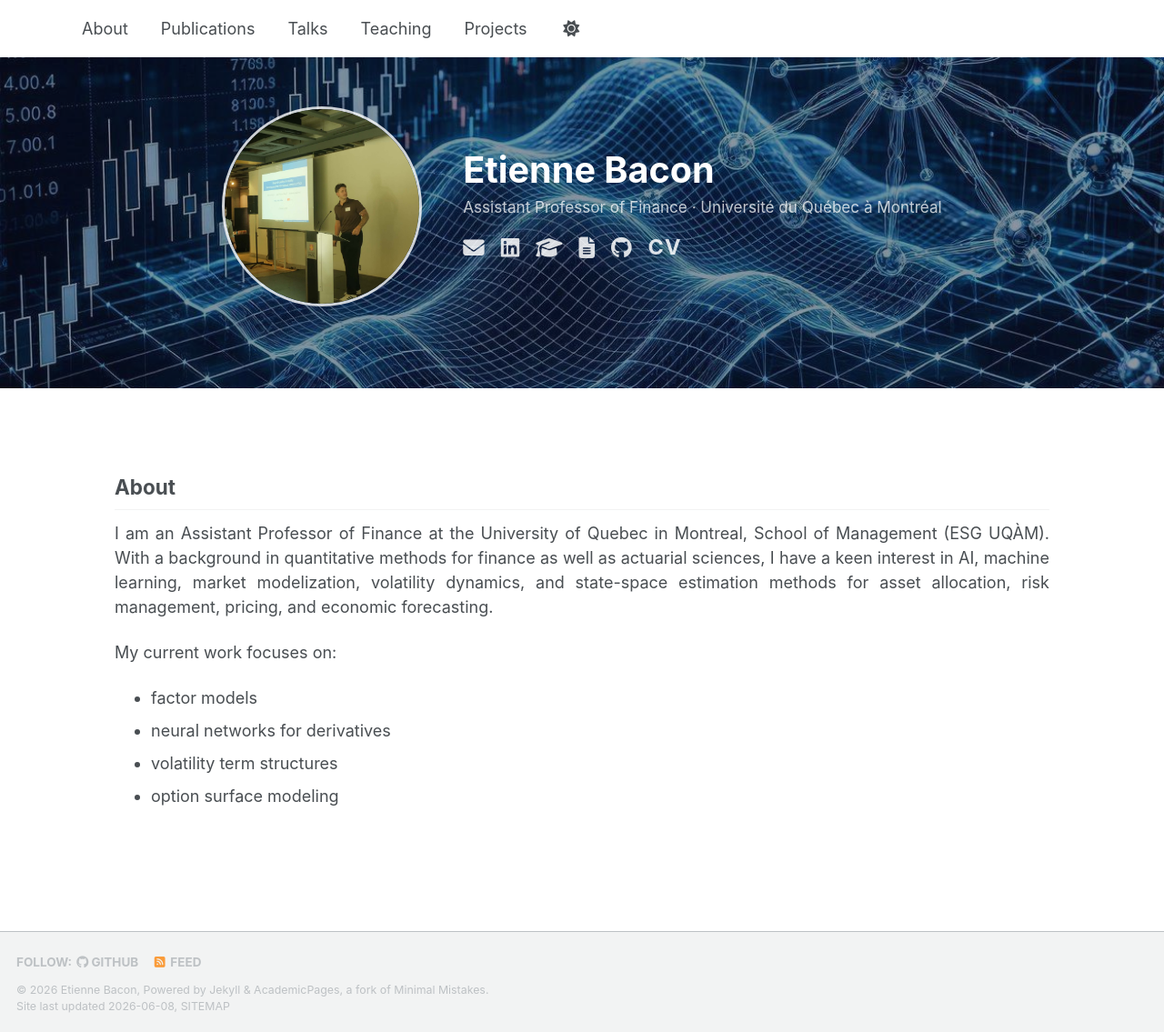
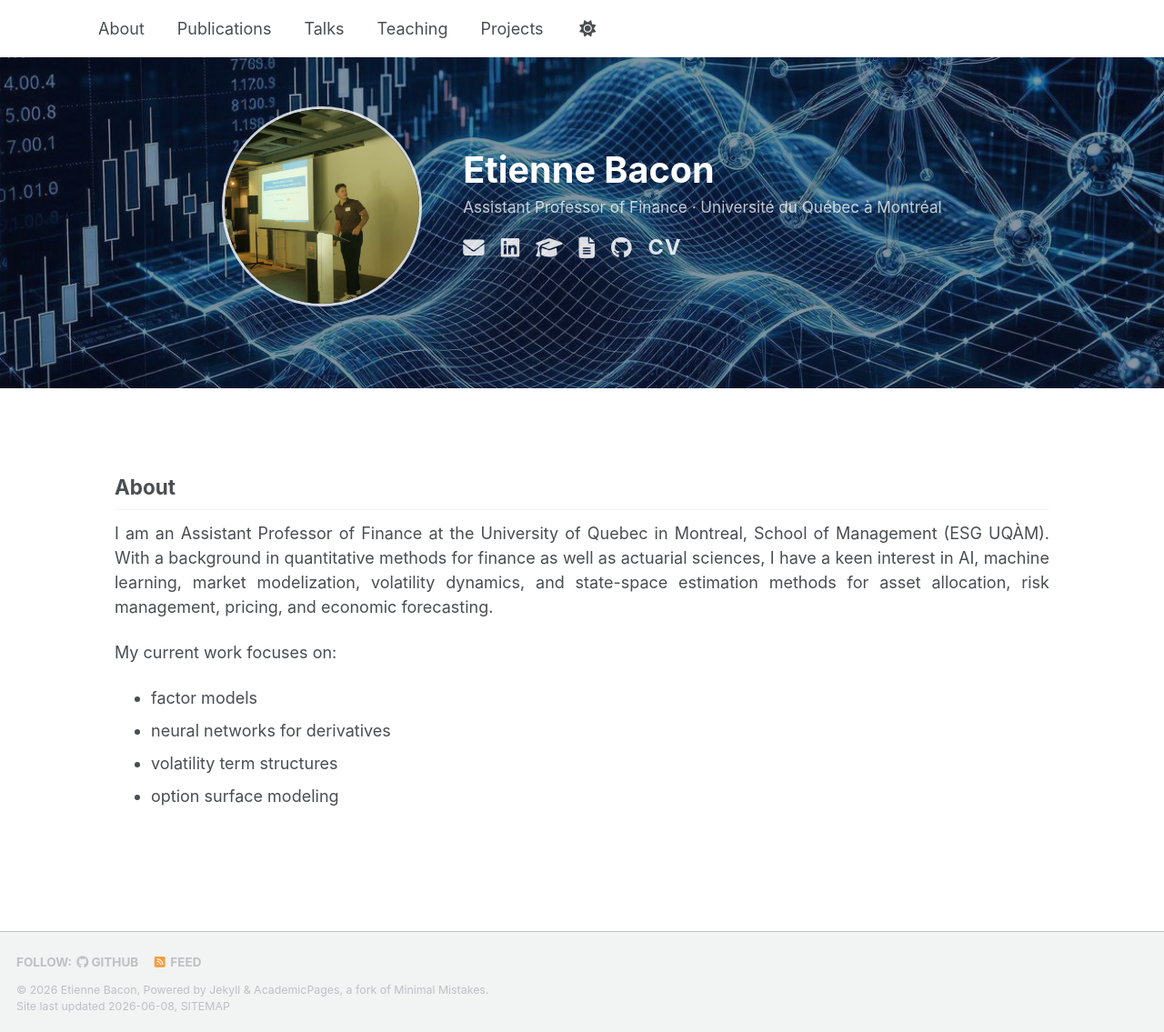
Before and after one commit to EtienneBacon/EtienneBacon.github.io, a Jekyll site: the page built from _pages/about.md, in a window 1280 px wide and 1135 px high. Shown: the whole window at 91% size. Built offline with Jekyll 4.4.1, drawn with Linux system fonts in a browser that asks for light colours; a script bundle is joined from its source files by our own code; library files that are not in the unit come from our copies.

Commit message:
Update _masthead.scss

```diff
--- a/_sass/layout/_masthead.scss
+++ b/_sass/layout/_masthead.scss
@@ -22,7 +22,7 @@
   }
   &__inner-wrap {
      @include clearfix;
-     padding: 0.5em 1em;
+     padding: 0.5em 2em;
      font-family: $sans-serif-narrow;
      max-width: 100%;
      margin: 0 auto;
@@ -30,6 +30,7 @@
      text-align: center;
      nav {
        z-index: 10;
+       width: 100%;
      }
      a {
        text-decoration: none;
```
